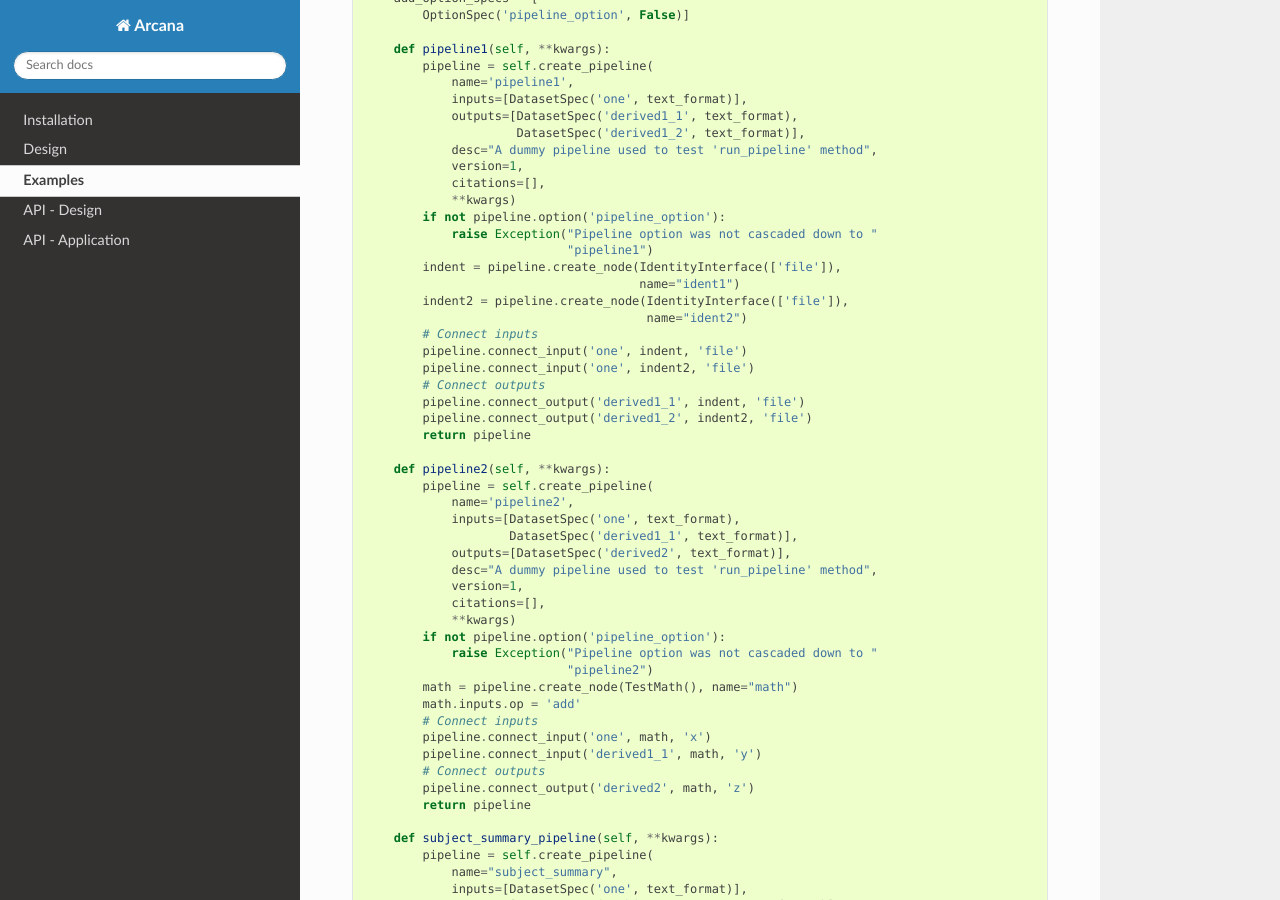
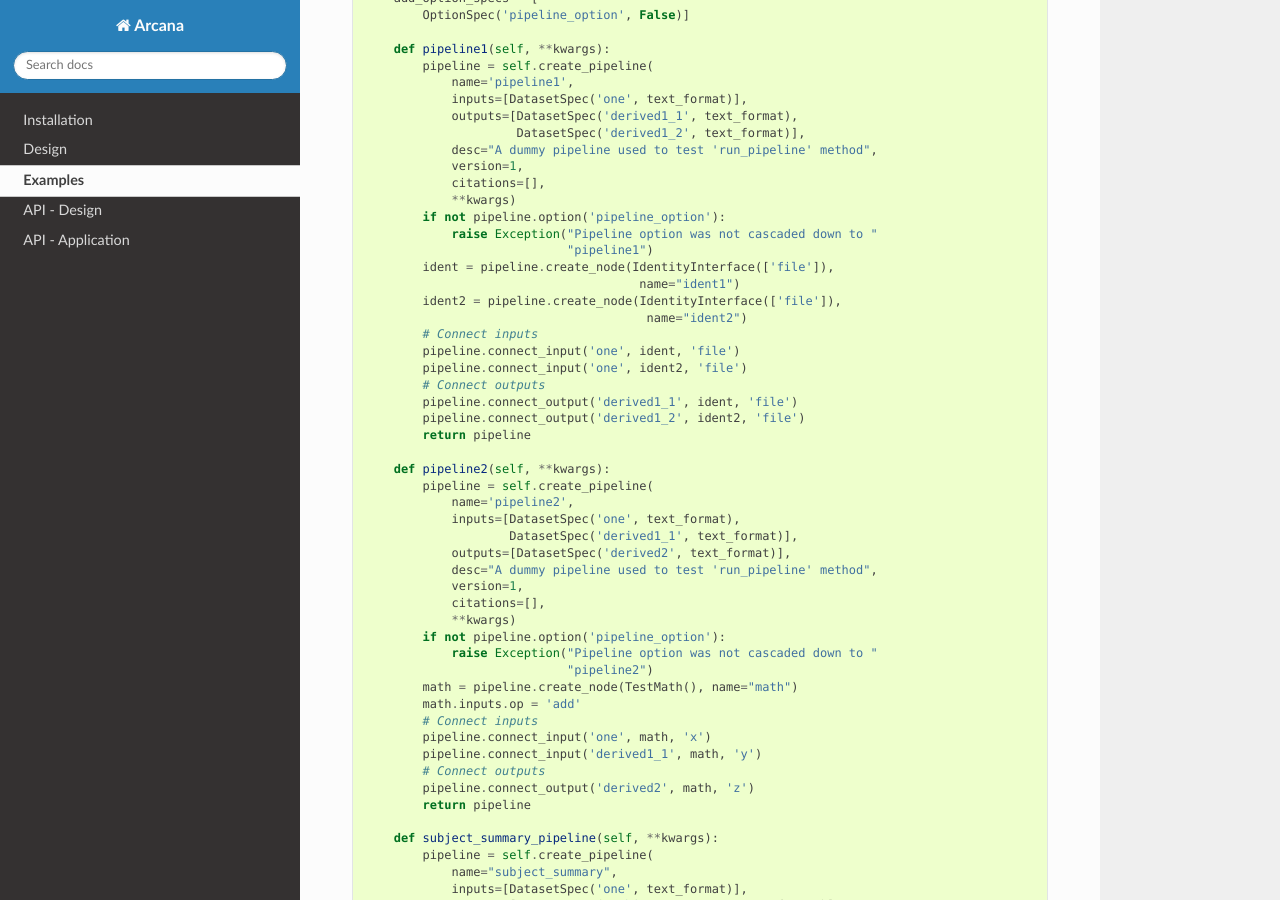
Before and after one commit to MonashBI/arcana-legacy, a Sphinx documentation site: the page built from docs/source/example.rst, in a window 1280 px wide and 900 px high, scrolled down 600 px. Built offline with Sphinx 7.4.7 and the Read the Docs theme 2.0.0, drawn with Linux system fonts in a browser that asks for light colours; the version number could not be read and is left out.

Commit message:
touched up example [ci skip]

```diff
--- a/docs/source/example.rst
+++ b/docs/source/example.rst
@@ -43,16 +43,16 @@ A basic toy example
             if not pipeline.option('pipeline_option'):
                 raise Exception("Pipeline option was not cascaded down to "
                                 "pipeline1")
-            indent = pipeline.create_node(IdentityInterface(['file']),
+            ident = pipeline.create_node(IdentityInterface(['file']),
                                           name="ident1")
-            indent2 = pipeline.create_node(IdentityInterface(['file']),
+            ident2 = pipeline.create_node(IdentityInterface(['file']),
                                            name="ident2")
             # Connect inputs
-            pipeline.connect_input('one', indent, 'file')
-            pipeline.connect_input('one', indent2, 'file')
+            pipeline.connect_input('one', ident, 'file')
+            pipeline.connect_input('one', ident2, 'file')
             # Connect outputs
-            pipeline.connect_output('derived1_1', indent, 'file')
-            pipeline.connect_output('derived1_2', indent2, 'file')
+            pipeline.connect_output('derived1_1', ident, 'file')
+            pipeline.connect_output('derived1_2', ident2, 'file')
             return pipeline
 
         def pipeline2(self, **kwargs):
```
